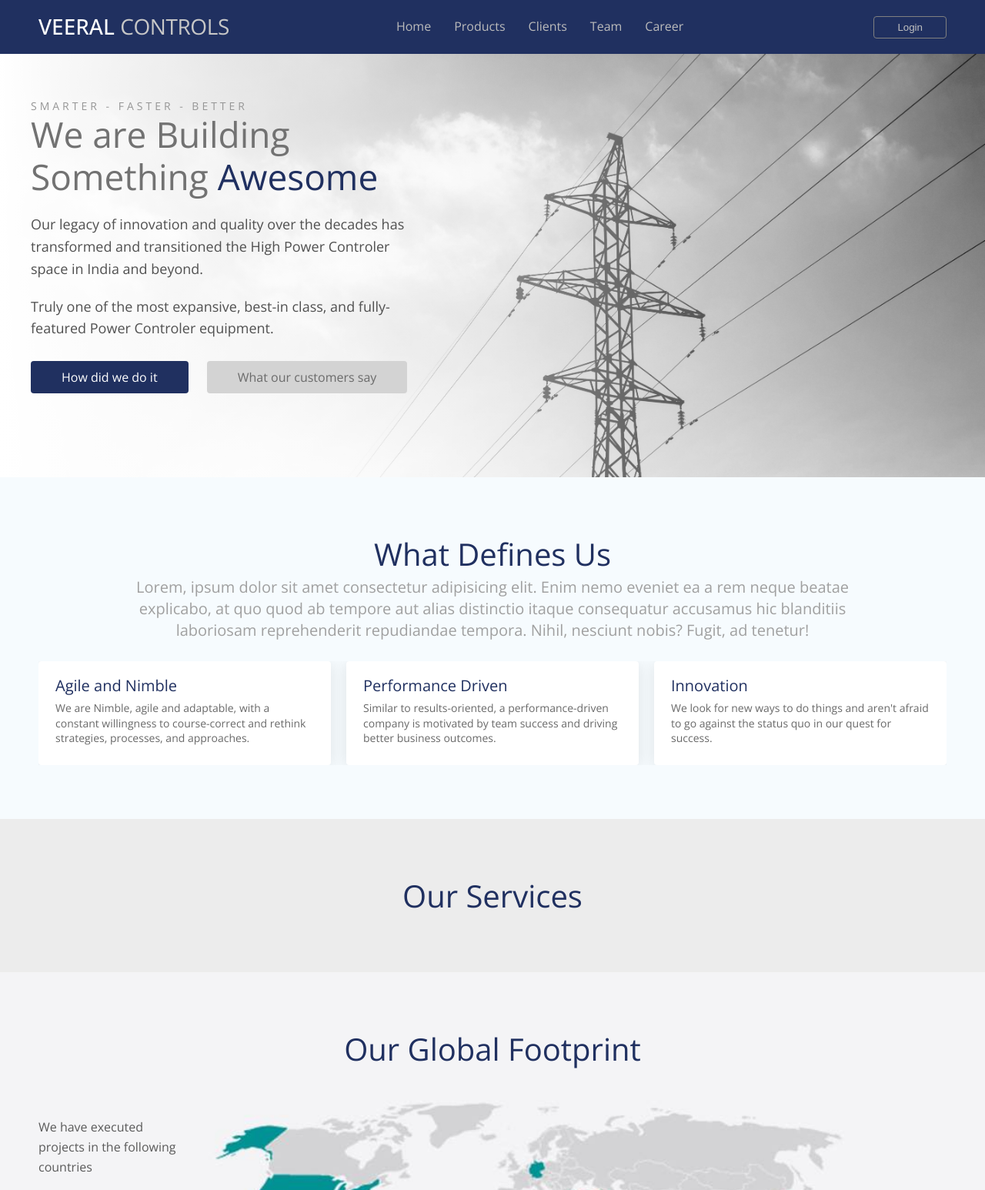
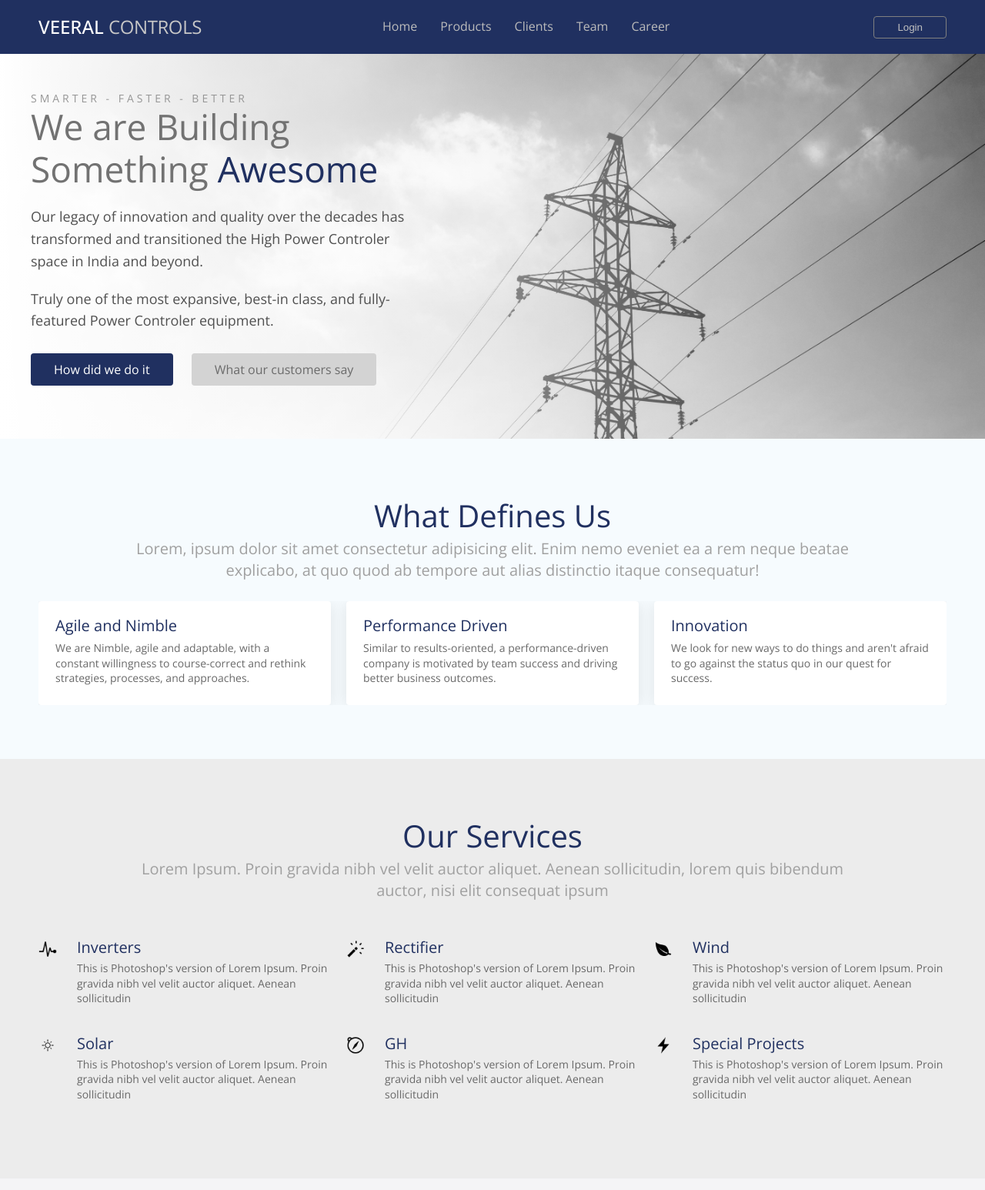
Before and after one commit to shankris/Veeral_202209, a plain HTML site: page index.htm in a window 1280 px wide. Shown: the top 1546 px of the page at 77% size. Drawn offline with nearby package versions, Linux system fonts and the light colour scheme.

Commit message:
To Veeral - 1st draft

```diff
--- a/css/header.css
+++ b/css/header.css
@@ -13,7 +13,7 @@ header .container {
 }
 
 .logo {
-  font-size: 28px;
+  font-size: 24px;
   display: block;
   font-family: 'open sans', sans-serif;
   text-transform: uppercase;
--- a/css/hero.css
+++ b/css/hero.css
@@ -1,5 +1,5 @@
 .hero {
-  height: 550px;
+  height: 500px;
   width: 100%;
   background-color: rgb(235, 232, 232);
   line-height: 1.2;
@@ -17,7 +17,7 @@
 }
 
 .hero .container {
-  padding: 60px 0;
+  padding: 50px 0;
 }
 
 .hero .container .heroLeft {
@@ -57,8 +57,8 @@
 }
 
 .hero a.cta1 {
-  padding: 10px 40px;
-  margin: 30px 20px 20px 0;
+  padding: 10px 30px;
+  margin: 20px 20px 20px 0;
   background-color: var(--accent);
   color: #fff;
   border: 0;
@@ -67,11 +67,49 @@
 }
 
 .hero a.cta2 {
-  padding: 10px 40px;
-  margin: 30px 40px 20px 0;
+  padding: 10px 30px;
+  margin: 20px 20px 20px 0;
   background-color: rgb(211, 211, 211);
   color: rgb(107, 107, 107);
   border: 0;
   border-radius: 4px;
   text-decoration: none;
 }
+
+
+@media only screen and (max-width: 800px) {
+
+  .hero {
+    height: auto;
+  }
+
+  .hero .container {
+    padding: 30px 0;
+  }
+
+  .hero .heroTitle {
+    font-size: 38px;
+  }
+
+  .hero .container .heroLeft {
+    width: 90%;
+    margin: 0 auto;
+  }
+
+  .hero {
+    background: var(--Bg2);
+    background-repeat: no-repeat;
+    background-size: auto;
+  }
+
+
+  .heroBtns a.cta1, .heroBtns a.cta2 {
+    display: block;
+    text-align: center;
+    width: 80%;
+    max-width: 400px;
+    margin: 10px 0;
+    padding: 10px 20px;
+  }
+
+}
--- a/css/home.css
+++ b/css/home.css
@@ -13,7 +13,7 @@
   text-align: center;
 }
 
-.defineUsTxt1 {
+.defineUsTxt1, .serviceText1 {
   font-size: 20px;
   color: var(--txtGrey2);
   text-align: center;
@@ -27,7 +27,7 @@
   margin: 26px 0 0 0;
   display: grid;
   gap: 20px;
-  grid-template-columns: repeat(auto-fit, minmax(200px, 1fr));
+  grid-template-columns: repeat(auto-fit, minmax(340px, 1fr));
   overflow: auto;
   width: 100%;
 }
@@ -68,6 +68,38 @@
   background-color: #ececec;
 }
 
+.services .container .list {
+  margin: 30px 0;
+  display: grid;
+  gap: 20px;
+  grid-template-columns: repeat(auto-fit, minmax(300px, 1fr));
+}
+
+.services .container .service {
+  max-width: 400px;
+  display: grid;
+  grid-template-columns: 50px 1fr;
+  margin: 20px 0 0 0;
+}
+
+.services .container .service h2 {
+  text-align: left;
+  font-size: 20px;
+  padding: 0px 0 8px 0;
+}
+
+.services .container .service p {
+  font-size: 14px;
+  color: var(--txtGrey1);
+}
+
+
+.services .container .service .serviceIcon img {
+  width: 24px;
+  height: 24px;
+  margin: 0px 0px;
+}
+
 .customers {
   background-color: #ffffff;
 }
@@ -79,8 +111,8 @@
 
 .footprint .map {
   display: flex;
-  align-items: top;
-  justify-content: top;
+  align-items: center;
+  justify-content: center;
 }
 
 .footprint .countries {
@@ -94,9 +126,35 @@
 }
 
 
+.footprint .countries ul {
+  height: 360px;
+}
+
+
 .footprint .countries li {
   list-style: none;
   line-height: 1.6;
   padding: 0 0 0 20px;
-  font-size: 18px
+  font-size: 18px;
 }
+
+
+@media only screen and (max-width: 800px) {
+  .footprint .map {
+    display: flex;
+    flex-direction: column;
+    align-items: center;
+    justify-content: center;
+  }
+
+
+  .footprint .countries ul {
+    columns: 3;
+    height: auto;
+  }
+
+  .footprint .countries {
+    align-items: top;
+    width: 90%;
+  }
+}
--- a/css/main.css
+++ b/css/main.css
@@ -6,8 +6,7 @@
 
 
 @import "header.css";
+@import "hero.css";
 @import "nav.css";
-
-@import "hero.css";
 @import "home.css";
 @import "footer.css";
--- a/css/nav.css
+++ b/css/nav.css
@@ -23,7 +23,16 @@ nav li a {
 
 
 
-@media only screen and (max-width: 900px) {
+@media only screen and (max-width: 800px) {
+
+  .logo {
+    font-size: 22px;
+  }
+
+  .hero .container {
+    width: 100;
+  }
+
 
   nav {
     position: fixed;
@@ -40,7 +49,6 @@ nav li a {
     /* display: inline-block; */
     justify-content: center;
     align-items: baseline;
-
     left: 0px;
     bottom: 0px;
   }
--- a/css/variables.css
+++ b/css/variables.css
@@ -18,4 +18,7 @@
       --footerBg: #f8faf9;
 
       --homeSection: 60px 0 60px 0;
+
+
+      --breakPoint1: 800px;
     }
--- a/index.htm
+++ b/index.htm
@@ -27,14 +27,13 @@
             Controler space in India and beyond.</p>
           <p class="heroTxt">Truly one of the most expansive, best-in class, and fully-featured Power Controler
             equipment.</p>
-        </div>
 
-        <div class="heroBtns">
-          <a href="#" class="cta1">How did we do it</a>
-          <a href="#" class="cta2">What our customers say</a>
+          <div class="heroBtns">
+            <a href="#" class="cta1">How did we do it</a>
+            <a href="#" class="cta2">What our customers say</a>
+          </div>
         </div>
       </div>
-
     </div>
 
 
@@ -42,8 +41,7 @@
       <div class="container">
         <h2>What Defines Us</h2>
         <p class="defineUsTxt1">Lorem, ipsum dolor sit amet consectetur adipisicing elit. Enim nemo eveniet ea a rem
-          neque beatae explicabo, at quo quod ab tempore aut alias distinctio itaque consequatur accusamus hic
-          blanditiis laboriosam reprehenderit repudiandae tempora. Nihil, nesciunt nobis? Fugit, ad tenetur!</p>
+          neque beatae explicabo, at quo quod ab tempore aut alias distinctio itaque consequatur!</p>
         <div class="defineUsBoxes">
           <div class="defineUsBox">
             <h2>Agile and Nimble</h2>
@@ -68,9 +66,64 @@
     <div class="services">
       <div class="container">
         <h2>Our Services</h2>
+        <p class="serviceText1">Lorem Ipsum. Proin gravida nibh vel velit auctor aliquet.
+          Aenean sollicitudin, lorem quis bibendum auctor, nisi elit consequat ipsum</p>
+
+        <div class="list">
+          <div class="service">
+            <div class="serviceIcon"><img src="./img/icon_Inverter.png"></div>
+            <div class="serviceTxt">
+              <h2>Inverters</h2>
+              <p>This is Photoshop's version of Lorem Ipsum. Proin gravida nibh vel velit auctor aliquet. Aenean
+                sollicitudin</p>
+            </div>
+          </div>
+          <div class="service">
+            <div class="serviceIcon"><img src="./img/icon_rectifier.png"></div>
+            <div class="serviceTxt">
+              <h2>Rectifier</h2>
+              <p>This is Photoshop's version of Lorem Ipsum. Proin gravida nibh vel velit auctor aliquet. Aenean
+                sollicitudin</p>
+            </div>
+          </div>
+          <div class="service">
+            <div class="serviceIcon"><img src="./img/icon_wind.png"></div>
+            <div class="serviceTxt">
+              <h2>Wind</h2>
+              <p>This is Photoshop's version of Lorem Ipsum. Proin gravida nibh vel velit auctor aliquet. Aenean
+                sollicitudin</p>
+            </div>
+          </div>
+          <div class="service">
+            <div class="serviceIcon"><img src="./img/icon_sun.png"></div>
+            <div class="serviceTxt">
+              <h2>Solar</h2>
+              <p>This is Photoshop's version of Lorem Ipsum. Proin gravida nibh vel velit auctor aliquet. Aenean
+                sollicitudin</p>
+            </div>
+          </div>
+          <div class="service">
+            <div class="serviceIcon"><img src="./img/icon_gh.png"></div>
+            <div class="serviceTxt">
+              <h2>GH</h2>
+              <p>This is Photoshop's version of Lorem Ipsum. Proin gravida nibh vel velit auctor aliquet. Aenean
+                sollicitudin</p>
+            </div>
+          </div>
+          <div class="service">
+            <div class="serviceIcon"><img src="./img/icon_special.png"></div>
+            <div class="serviceTxt">
+              <h2>Special Projects</h2>
+              <p>This is Photoshop's version of Lorem Ipsum. Proin gravida nibh vel velit auctor aliquet. Aenean
+                sollicitudin</p>
+            </div>
+          </div>
+
+
+        </div>
+
       </div>
     </div>
-
 
     <div class="footprint">
       <div class="container">
```
Also changed, not shown: img/icon_Inverter.png (added), img/icon_Inverter2.png (added), img/icon_gh.png (added), img/icon_rectifier.png (added), img/icon_special.png (added), img/icon_sun.png (added), img/icon_wind.png (added).
